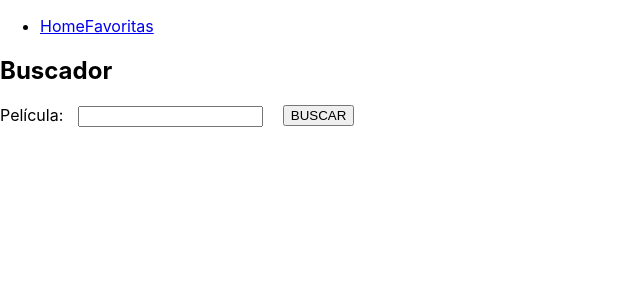
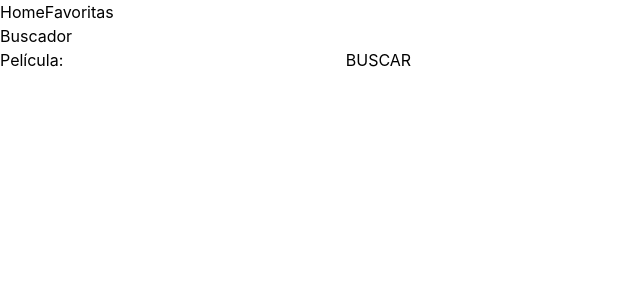
Before and after one commit to lilileiva/movies-app, a React (Create React App) app: page / in a window 1280 px wide. Shown: the top 300 px of the page, without its empty margins (0-640 px from the left). Built offline with nearby package versions, Linux system fonts and the light colour scheme.

Commit message:
movie detail

```diff
--- a/package.json
+++ b/package.json
@@ -10,7 +10,7 @@
     "react": "^18.1.0",
     "react-dom": "^18.1.0",
     "react-redux": "^7.2.8",
-    "react-router-dom": "^5.3.0",
+    "react-router-dom": "^5.3.1",
     "react-scripts": "5.0.1",
     "redux": "^4.2.0",
     "redux-thunk": "^2.3.0",
@@ -39,5 +39,8 @@
       "last 1 firefox version",
       "last 1 safari version"
     ]
+  },
+  "devDependencies": {
+    "tailwindcss": "^3.0.24"
   }
 }
--- a/public/index.html
+++ b/public/index.html
@@ -24,6 +24,11 @@
       work correctly both with client-side routing and a non-root public URL.
       Learn how to configure a non-root public URL by running `npm run build`.
     -->
+    <link
+      rel="stylesheet"
+      href="https://fonts.googleapis.com/css?family=Roboto:300,400,500,700&display=swap"
+    />
+
     <title>React App</title>
   </head>
   <body>
--- a/src/components/Movie/Movie.jsx
+++ b/src/components/Movie/Movie.jsx
@@ -13,6 +13,7 @@ class Movie extends React.Component {
         return (
             <div className="movie-detail">
                 Detalle de la pelicula
+
                 <h3>{this.props.movieDetail.Title}</h3>
                 <img src={this.props.movieDetail.Poster} alt="movie poster" />
                 <p>{this.props.movieDetail.Plot}</p>
@@ -22,6 +23,7 @@ class Movie extends React.Component {
                 <p>{this.props.movieDetail.Runtime}</p>
                 <p>{this.props.movieDetail.Writer}</p>
                 <p>{this.props.movieDetail.Actors}</p>
+
             </div>
         );
     }
--- a/src/components/SearchBar/SearchBar.jsx
+++ b/src/components/SearchBar/SearchBar.jsx
@@ -72,6 +72,7 @@ export class SearchBar extends Component {
   }
 };
 
+
 function mapStateToProps(state) {
   return {
     moviesLoaded: state.moviesLoaded
--- a/src/containers/App.css
+++ b/src/containers/App.css
@@ -1,3 +1,3 @@
-.App {
-  text-align: center;
-}
+@tailwind base;
+@tailwind components;
+@tailwind utilities;
--- a/src/containers/App.js
+++ b/src/containers/App.js
@@ -6,20 +6,14 @@ import Movie from "../components/Movie/Movie.jsx";
 import Favorites from "../components/Favorites/Favorites.jsx";
 import './App.css';
 
+
 function App() {
   return (
       <div>
         <NavBar />
-        <Route exact path="/">
-          <SearchBar />
-        </Route>
-        <Route exact path="/favorites">
-          <Favorites />
-        </Route>
-        {/* <Route exact path="/movie/:id">
-          <Movie />
-        </Route> */}
-        <Route path='/movie/:id' element={<Movie />} />
+        <Route exact path="/" component={SearchBar} />
+        <Route exact path="/favorites" component={Favorites} />
+        <Route exact path='/movie/:id' component={Movie} />
       </div>
   );
 }
--- a/src/index.js
+++ b/src/index.js
@@ -5,7 +5,6 @@ import { BrowserRouter } from 'react-router-dom';
 import { Provider } from 'react-redux';
 import './index.css';
 import App from './containers/App.js';
-//import * as serviceWorker from './serviceWorker';
 import store from "./redux/store/index.js";
 
 
@@ -18,8 +17,3 @@ render(
   </Provider>,
   rootElement
 );
-
-// If you want your app to work offline and load faster, you can change
-// unregister() to register() below. Note this comes with some pitfalls.
-// Learn more about service workers: https://bit.ly/CRA-PWA
-// serviceWorker.unregister();
--- a/src/redux/actions/index.js
+++ b/src/redux/actions/index.js
@@ -5,6 +5,8 @@ export const REMOVE_MOVIE_FAVORITE = "REMOVE_MOVIE_FAVORITE";
 
 
 //const API_KEY = process.env.REACT_APP_API_KEY;
+const API_KEY = "6105217c";
+
 
 export function getMovies(title) {
     return function(dispatch) {
--- /dev/null
+++ b/tailwind.config.js
@@ -0,0 +1,7 @@
+module.exports = {
+  content: [],
+  theme: {
+    extend: {},
+  },
+  plugins: [],
+}
```
Also changed, not shown: 1 other file (tests, documents, lock files or other folders).
